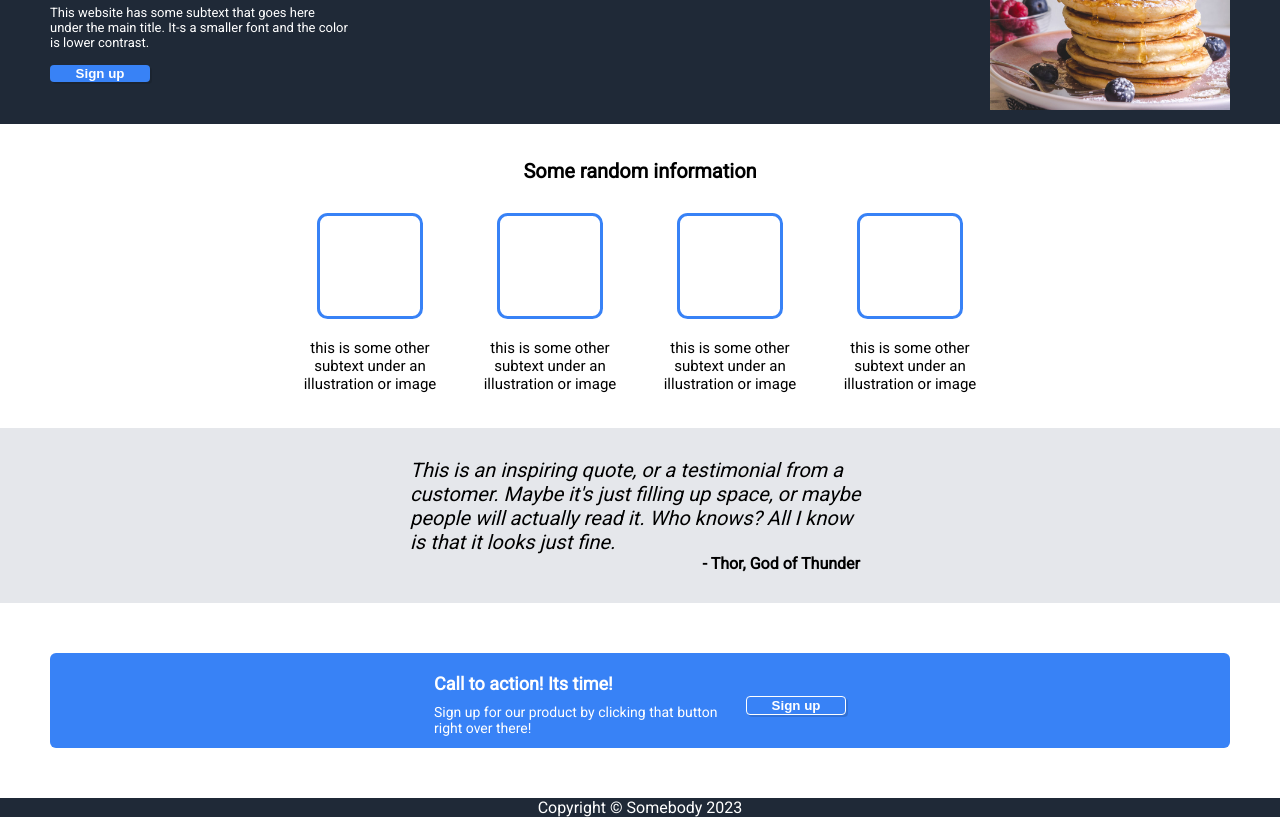
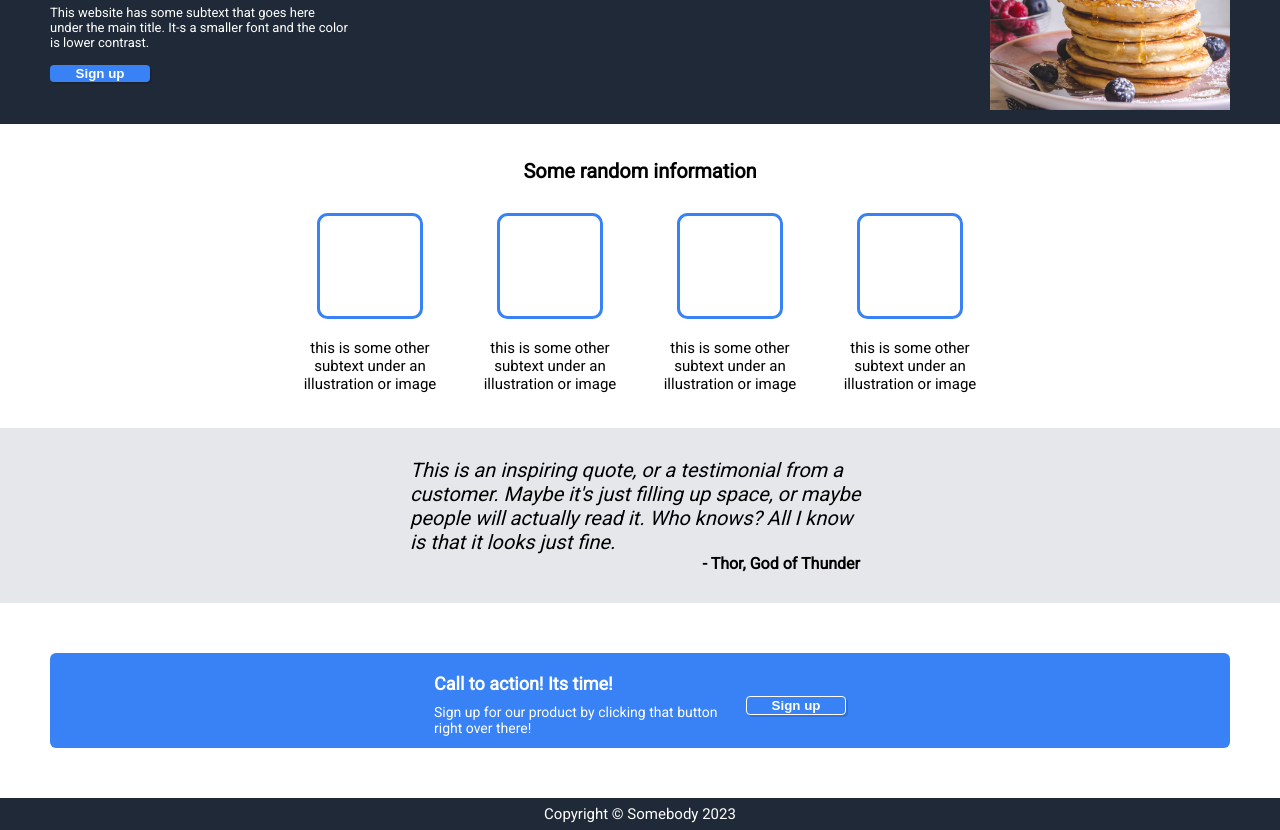
Before and after one commit to verounsen/landing-page, a plain HTML site: page index.html in a window 1280 px wide. Shown: the part 123-953 px from the top of the page. Drawn offline with Linux system fonts and the light colour scheme.

Commit message:
Make Footerfont smaller, add Margin

```diff
--- a/style.css
+++ b/style.css
@@ -200,5 +200,7 @@ button:active {
 }
 
 .footer {
+    padding: 7px;
     text-align: center;
+    font-size: 15px;
 }
```
